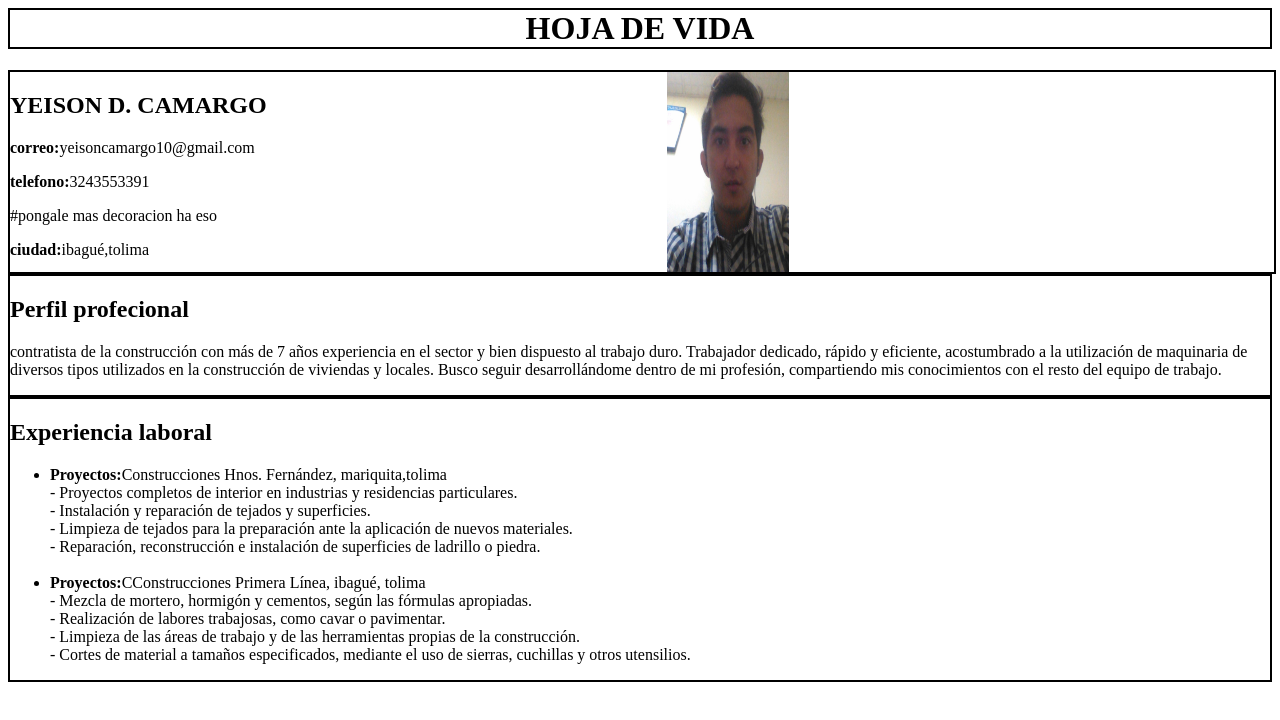
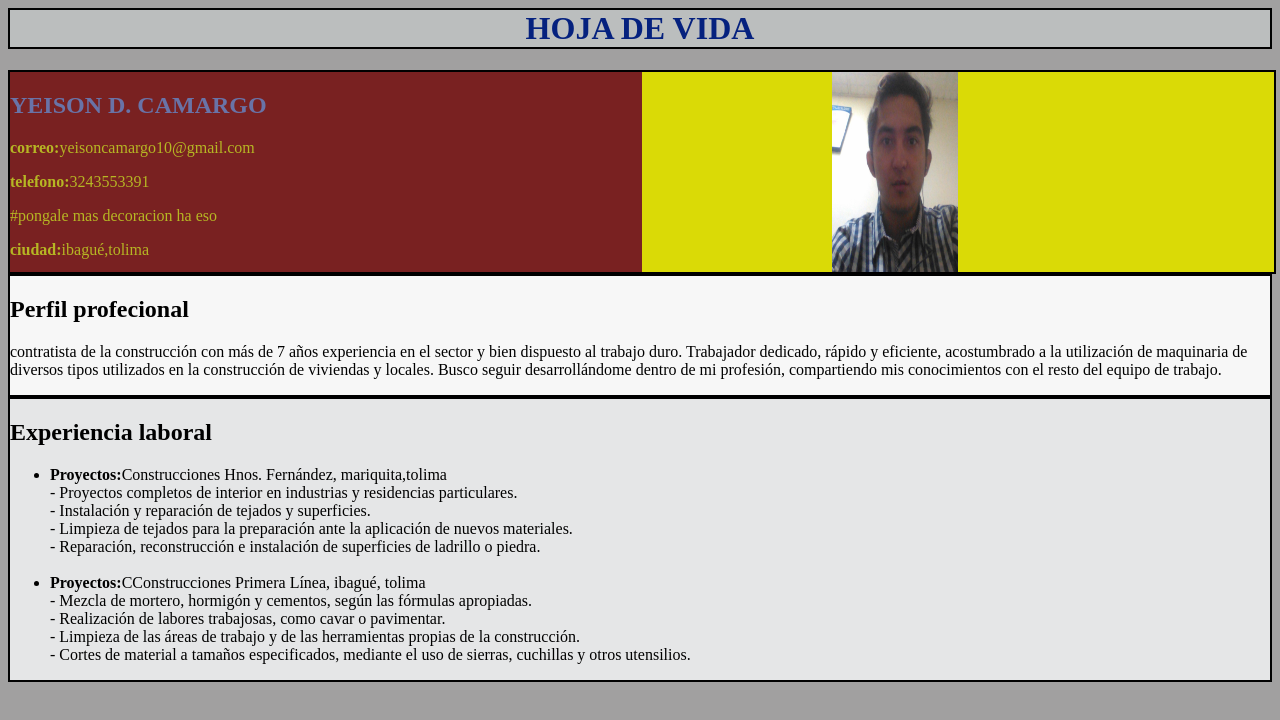
Before and after one commit to yeisoncamargo37/hoja-de-vida, a plain HTML site: page index.html in a window 1280 px wide. Drawn offline with Linux system fonts and the light colour scheme.

Commit message:
agrego estilos css hoja de vida

```diff
--- a/index.html
+++ b/index.html
@@ -3,7 +3,22 @@
 <head>
     <title> Hoja de vida</title>
     <meta charset="UTF-8">
-    <link rel="stylesheet" href="style.css">
+    <link rel="stylesheet" href="style/style.css">
+
+    <style type="text/css">
+        body {
+            background-color:rgb(161, 160, 160);
+           }
+        header {
+            background-color:rgb(187, 190, 190);
+            color: rgb(5, 33, 126);
+        }
+        #texto {
+            color: rgb(105, 115, 167);
+        }
+
+    </style>
+
 </head>
 
 <header>
@@ -17,7 +32,7 @@
                 <img src="img/yeison.jpg">
             </div>
             <div class="caja contenedor-izquierda">
-                <h2><b>YEISON D. CAMARGO</b></h2>
+                <h2 id="texto"><b>YEISON D. CAMARGO</b></h2>
                 <P><strong>correo:</strong>yeisoncamargo10@gmail.com</P>
                 <p><strong>telefono:</strong>3243553391</p>  #pongale mas decoracion ha eso
                 <p><strong>ciudad:</strong>ibagué,tolima</p>
--- a/style.css
+++ /dev/null
@@ -1,35 +0,0 @@
-img {
-    width: 20%;
-    height: 100%;
-    margin: left 25%;
-}
-.border {
-    border: 2px solid black;
-}
-
-
-.titulo {text-align: center;}
-
-.contenedor {
-    width: 100%;
-    height: 200px;
-}
-
-.contenedor-derecha {
-    float: right;
-
-}
-
-.contenedor-izquierda {
-    float: left;
-
-}
-
-.caja {
-    width: 48%;
-    height: 100%;
-    }
-
-    .limpidor {
-        clear: both;
-    }
--- /dev/null
+++ b/style/style.css
@@ -0,0 +1,46 @@
+img {
+    width: 20%;
+    height:100%;
+    margin-left: 30%;
+}
+.border {
+    border: 2px solid black;
+}
+
+
+.titulo {text-align: center;}
+
+.contenedor {
+    width: 100%;
+    height: 200px;
+}
+
+.contenedor-derecha {
+    float: right;
+
+}
+
+.contenedor-izquierda {
+    float: left;
+
+}
+
+.caja {
+    width: 50%;
+    height: 100%;
+    }
+
+ .contenedor-derecha {
+    background-color: rgb(218, 218, 6);
+}
+.contenedor-izquierda{
+    background-color: rgb(121, 33, 33);
+    color: rgb(182, 182, 36);
+}
+.seccion {
+    background-color: rgb(247, 247, 247);
+}
+
+.laboral{
+    background-color: rgb(229, 230, 231);
+}
```
